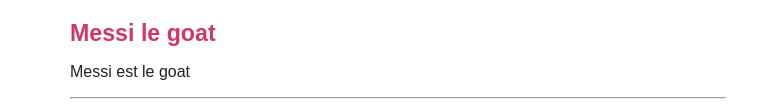
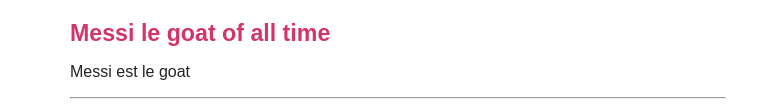
Before and after one commit to Quentin0292/blog-netlify-cms, a Gatsby site: page / in a window 1280 px wide. Shown: the part 461-571 px from the top of the page, without its empty margins (262-1019 px from the left). Built offline with nearby package versions, Linux system fonts and the light colour scheme; Gatsby itself is replaced by a stand-in of ours; some packages are replaced by stand-ins of ours; what typography-theme-fairy-gates would draw is missing.

Commit message:
Update Article “messi”

```diff
--- a/blog/messi.md
+++ b/blog/messi.md
@@ -1,7 +1,7 @@
 ---
-title: "Messi le goat"
-date: "2019-01-03"
-slug: "messi-est-le-goat"
+slug: messi-est-le-goat
+date: '2019-01-03'
+title: Messi le goat of all time
 ---
 
 
```
